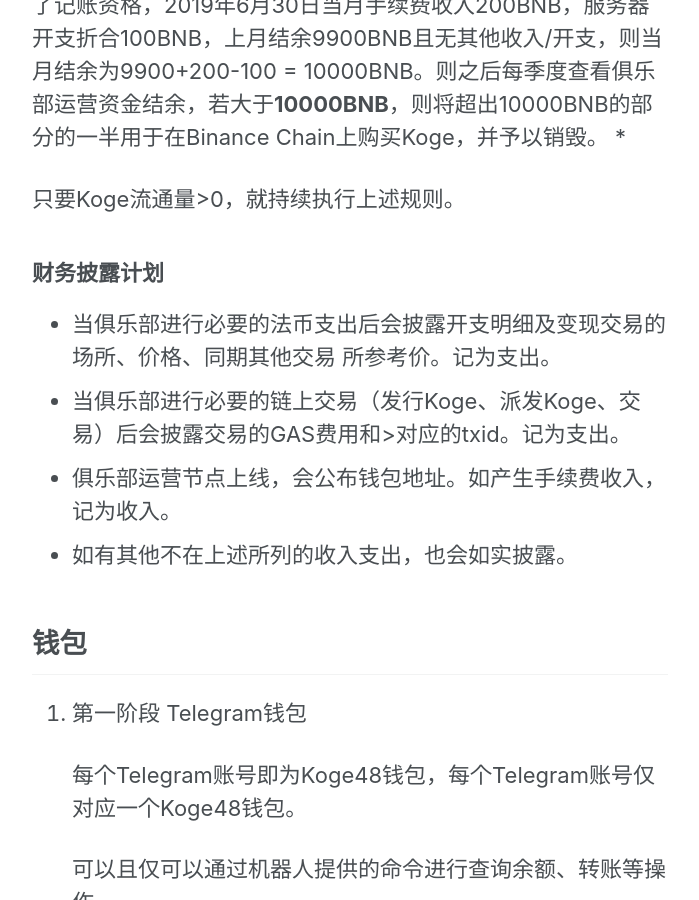
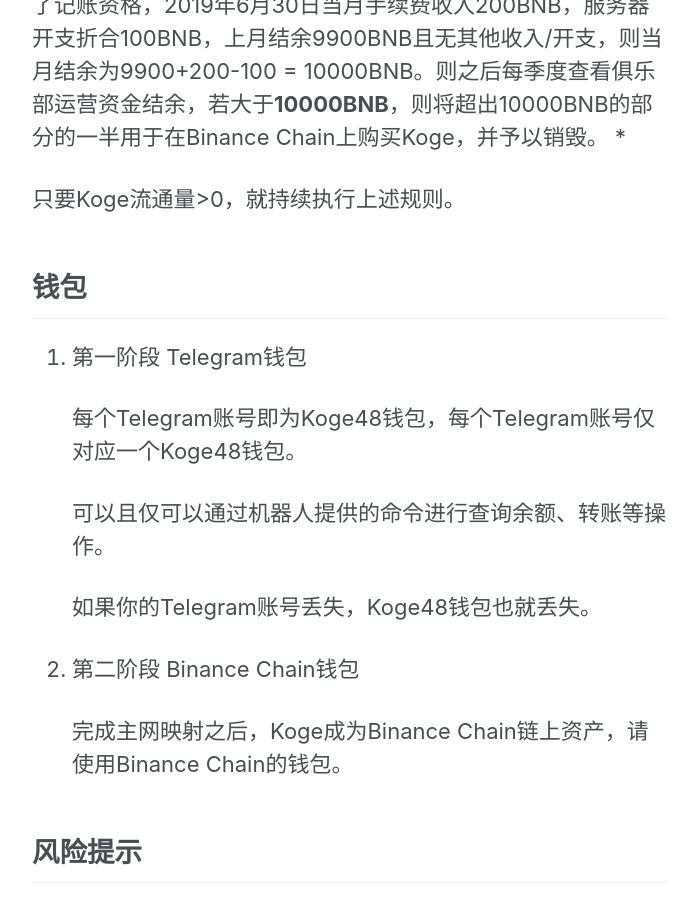
Before and after one commit to 48Club/BNB48Club.github.io, a Jekyll site: the page built from _pages/koge48.md, in a window 1280 px wide and 900 px high, scrolled down 3438 px. Shown: the whole window, without its empty margins (290-989 px from the left). Built offline with Jekyll 4.4.1, drawn with Linux system fonts in a browser that asks for light colours.

Commit message:
Update koge48.md

```diff
--- a/_pages/koge48.md
+++ b/_pages/koge48.md
@@ -71,13 +71,6 @@
 
 只要Koge流通量>0，就持续执行上述规则。
 
-### 财务披露计划
-- 当俱乐部进行必要的法币支出后会披露开支明细及变现交易的场所、价格、同期其他交易
-所参考价。记为支出。
-- 当俱乐部进行必要的链上交易（发行Koge、派发Koge、交易）后会披露交易的GAS费用和>对应的txid。记为支出。
-- 俱乐部运营节点上线，会公布钱包地址。如产生手续费收入，记为收入。
-- 如有其他不在上述所列的收入支出，也会如实披露。
-
 ## 钱包
 1. 第一阶段 Telegram钱包
 
```
